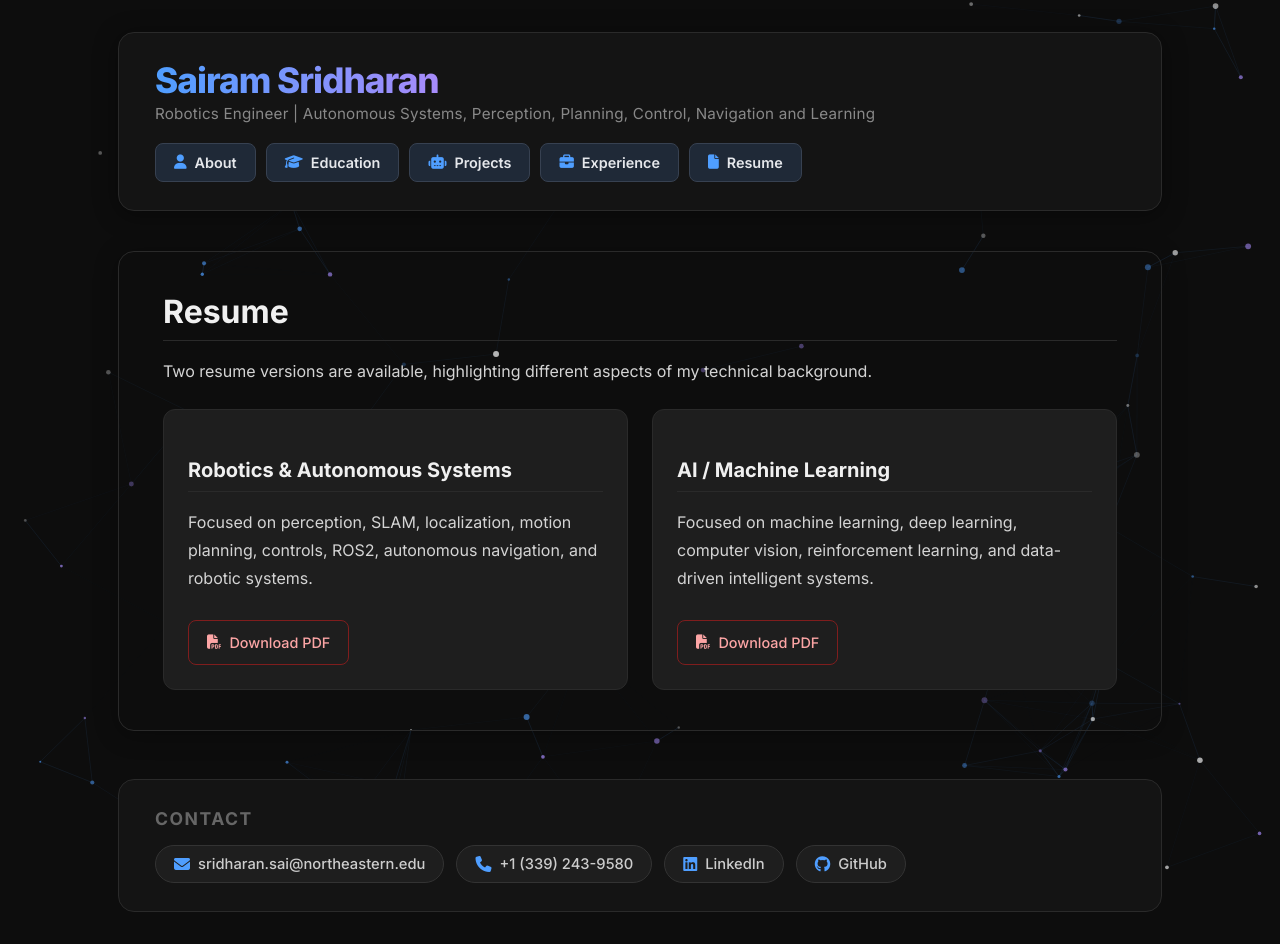
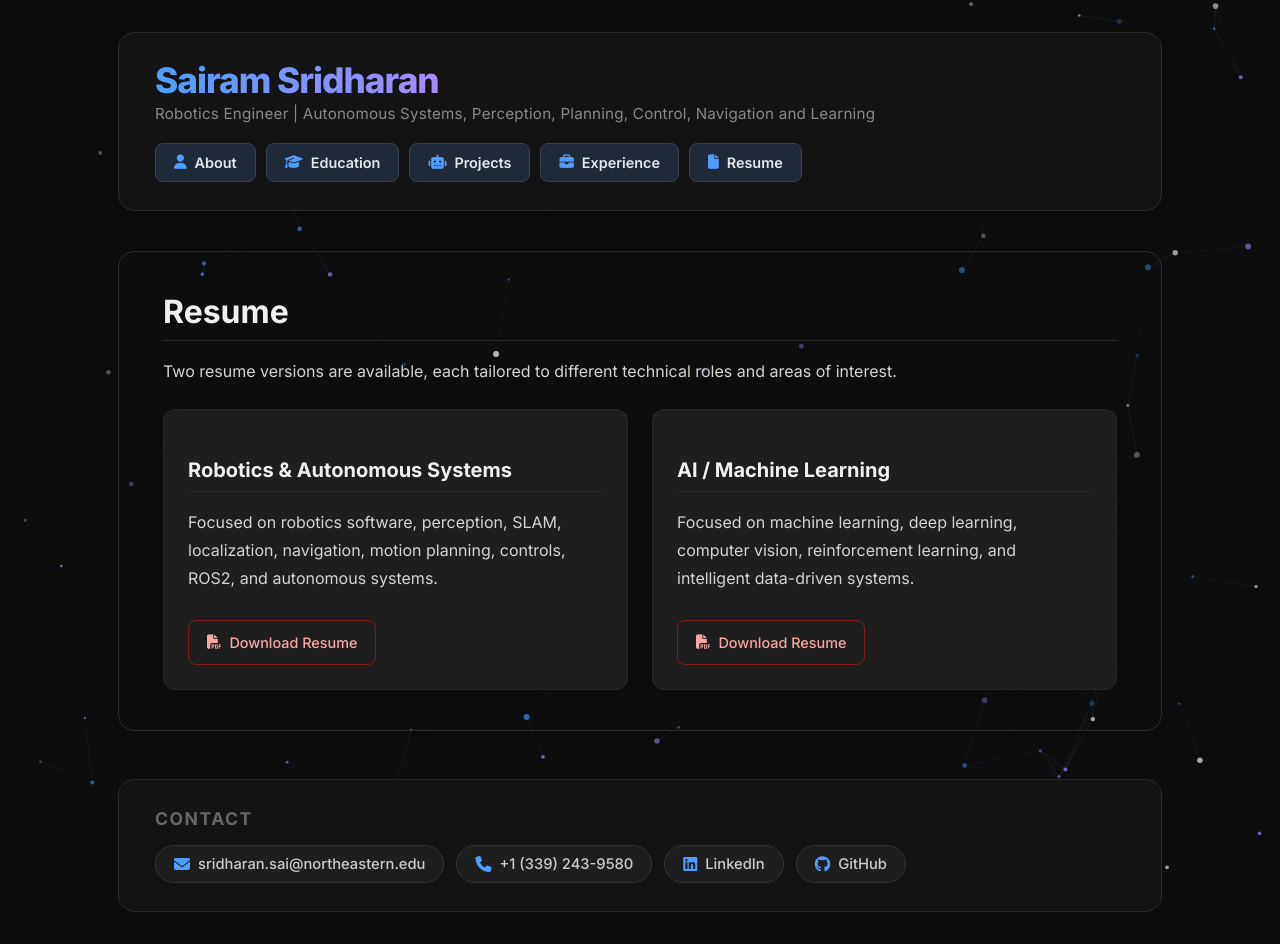
Before and after one commit to Sairamzz/Sairamzz.github.io, a Jekyll site: the page built from resume.md, in a window 1280 px wide. Built offline with Jekyll 4.4.1, drawn with Linux system fonts in a browser that asks for light colours; nearby versions of some CDN libraries.

Commit message:
Update resume.md

```diff
--- a/resume.md
+++ b/resume.md
@@ -7,35 +7,43 @@ permalink: /resume/
 # Resume
 
 <p>
-Two resume versions are available, highlighting different aspects of my technical background.
+Two resume versions are available, each tailored to different technical roles and areas of interest.
 </p>
 
-<div style="display:grid; grid-template-columns:repeat(auto-fit, minmax(280px, 1fr)); gap:24px; margin-top:24px;">
+<div style="display:grid; grid-template-columns:repeat(auto-fit, minmax(320px, 1fr)); gap:24px; margin-top:24px;">
 
 <div style="padding:24px; border:1px solid #2a2a2a; border-radius:12px; background:#1e1e1e;">
-  <h3>Robotics & Autonomous Systems</h3>
-  <p>
-    Focused on perception, SLAM, localization, motion planning, controls, ROS2, autonomous navigation, and robotic systems.
-  </p>
 
-  <a class="repo-button pdf"
-     href="/assets/files/Sairam_Sridharan_Resume_Robotics.pdf?v=4"
-     target="_blank">
-     <i class="fa-solid fa-file-pdf"></i> Download PDF
-  </a>
+<h3> Robotics & Autonomous Systems</h3>
+
+<p>
+Focused on robotics software, perception, SLAM, localization, navigation, motion planning, controls, ROS2, and autonomous systems.
+</p>
+
+<a class="repo-button pdf"
+   href="/assets/files/Sairam_Sridharan_Resume_Robotics.pdf?v=4"
+   target="_blank">
+   <i class="fa-solid fa-file-pdf"></i>
+   Download Resume
+</a>
+
 </div>
 
 <div style="padding:24px; border:1px solid #2a2a2a; border-radius:12px; background:#1e1e1e;">
-  <h3>AI / Machine Learning</h3>
-  <p>
-    Focused on machine learning, deep learning, computer vision, reinforcement learning, and data-driven intelligent systems.
-  </p>
 
-  <a class="repo-button pdf"
-     href="/assets/files/Sairam_Sridharan_Resume_AI_ML.pdf?v=4"
-     target="_blank">
-     <i class="fa-solid fa-file-pdf"></i> Download PDF
-  </a>
+<h3> AI / Machine Learning</h3>
+
+<p>
+Focused on machine learning, deep learning, computer vision, reinforcement learning, and intelligent data-driven systems.
+</p>
+
+<a class="repo-button pdf"
+   href="/assets/files/Sairam_Sridharan_Resume_AI_ML.pdf?v=4"
+   target="_blank">
+   <i class="fa-solid fa-file-pdf"></i>
+   Download Resume
+</a>
+
 </div>
 
 </div>
```
